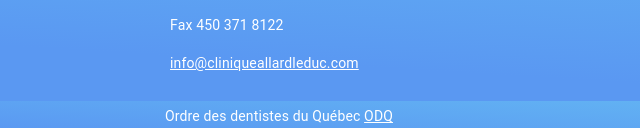
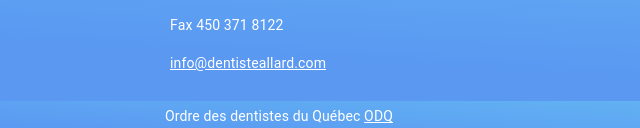
Before and after one commit to PascalOuimet/clinique-dentaire-allard-et-associes, a Gatsby site: page / in a window 1280 px wide. Shown: the part 2956-3084 px from the top of the page, 0-640 px from the left. Built offline with nearby package versions, Linux system fonts and the light colour scheme; Gatsby itself is replaced by a stand-in of ours.

Commit message:
Update email address

```diff
--- a/src/components/footer.tsx
+++ b/src/components/footer.tsx
@@ -39,7 +39,7 @@ const Footer = () => {
               Fax 450 371 8122
             </Typography>
             <Typography variant="body2" color="inherit">
-              <a href="mailto:info@cliniqueallardleduc.com" style={{ color: "white" }}>info@cliniqueallardleduc.com</a>
+              <a href="mailto:info@dentisteallard.com" style={{ color: "white" }}>info@dentisteallard.com</a>
             </Typography>
           </Grid>
 
```
